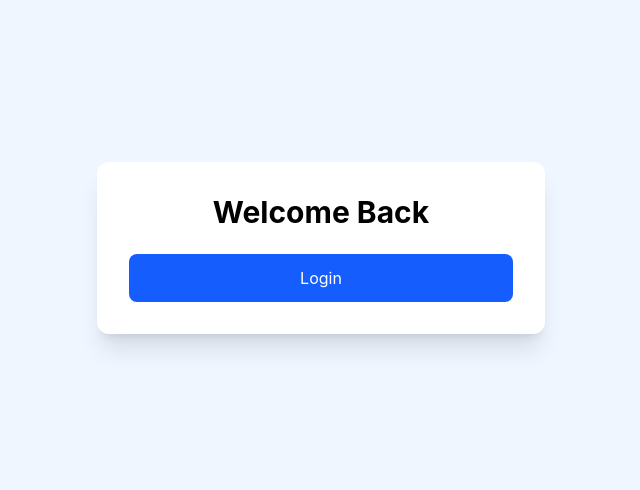
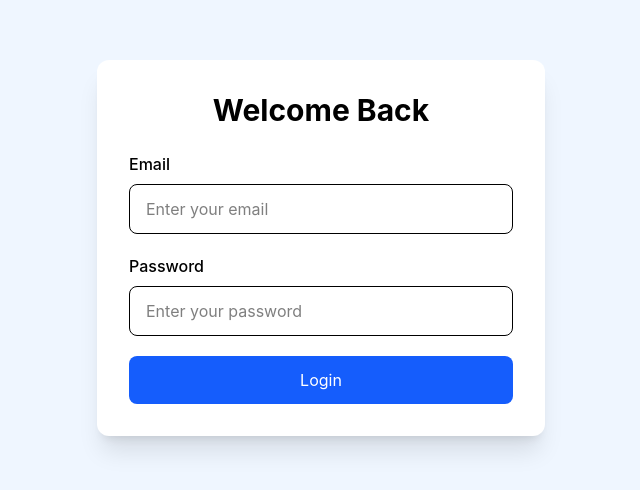
Before and after one commit to Umaima724/JourneyPoint, a React (Vite) app in the folder JourneyPoint/: page / in a window 1280 px wide. Shown: the part 152-642 px from the top of the page, without its empty margins (319-959 px from the left). Built offline with nearby package versions, Linux system fonts and the light colour scheme.

Commit message:
Update Login.jsx

```diff
--- a/JourneyPoint/src/pages/Login.jsx
+++ b/JourneyPoint/src/pages/Login.jsx
@@ -1,27 +1,77 @@
+import { useState } from "react";
 import { useNavigate } from "react-router-dom";
 import Button from "../components/Button";
 
 function Login() {
   const navigate = useNavigate();
 
+  const [email, setEmail] = useState("");
+  const [password, setPassword] = useState("");
+  const [error, setError] = useState("");
+
   const handleLogin = (e) => {
     e.preventDefault();
+
+    if (!email || !password) {
+      setError("Please enter both email and password.");
+      return;
+    }
+
+    setError("");
     navigate("/home");
   };
 
   return (
     <section className="min-h-screen flex items-center justify-center bg-blue-50">
-      <div className="bg-white shadow-xl rounded-xl p-8 w-full max-w-md">
+      <div className="bg-white p-8 rounded-xl shadow-xl w-full max-w-md">
+
         <h2 className="text-3xl font-bold text-center mb-6">
           Welcome Back
         </h2>
 
         <form onSubmit={handleLogin} className="space-y-5">
-          {/* Email input */}
-          {/* Password input */}
 
-          <Button text="Login" className="w-full" />
+          <div>
+            <label className="block mb-2 font-medium">
+              Email
+            </label>
+
+            <input
+              type="email"
+              placeholder="Enter your email"
+              value={email}
+              onChange={(e) => setEmail(e.target.value)}
+              className="w-full border rounded-lg px-4 py-3 focus:outline-none focus:ring-2 focus:ring-blue-500"
+            />
+          </div>
+
+          <div>
+            <label className="block mb-2 font-medium">
+              Password
+            </label>
+
+            <input
+              type="password"
+              placeholder="Enter your password"
+              value={password}
+              onChange={(e) => setPassword(e.target.value)}
+              className="w-full border rounded-lg px-4 py-3 focus:outline-none focus:ring-2 focus:ring-blue-500"
+            />
+          </div>
+
+          {error && (
+            <p className="text-red-500 text-sm">
+              {error}
+            </p>
+          )}
+
+          <Button
+            text="Login"
+            className="w-full"
+          />
+
         </form>
+
       </div>
     </section>
   );
```
